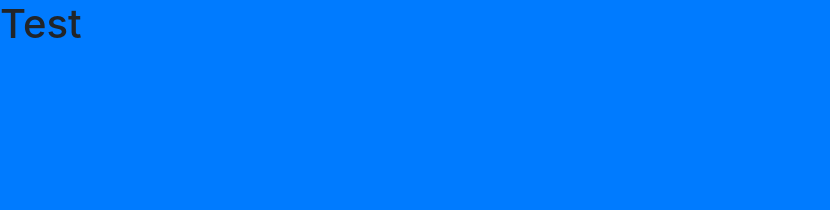
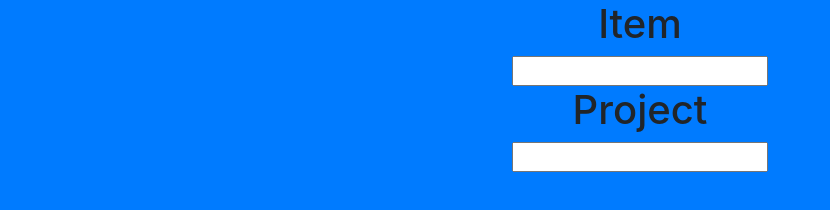
Before and after one commit to expjazz/toDOList, a website built with webpack: page src/template.html in a window 1280 px wide. Shown: the whole page, without its empty margins (0-830 px from the left). Built offline with nearby package versions, Linux system fonts and the light colour scheme.

Commit message:
add initial template for mainPage

```diff
--- a/src/template.html
+++ b/src/template.html
@@ -6,6 +6,31 @@
     <title>To Do list</title>
   </head>
   <body class="bg-primary">
-    <h1>Test</h1>
+    <div class="container">
+      <div class="row">
+        <div class="col-9 mx-auto text-center">
+          <h1 class="h1">Item</h1>
+        </div>
+      </div>
+      <div class="row">
+        <div class="col-9 mx-auto text-center">
+          <div class="inputContainer">
+            <input type="text" />
+          </div>
+        </div>
+      </div>
+      <div class="row">
+        <div class="col-9 mx-auto text-center">
+          <h1 class="h1">Project</h1>
+        </div>
+      </div>
+      <div class="row">
+        <div class="col-9 mx-auto text-center">
+          <div class="inputContainer">
+            <input type="text" />
+          </div>
+        </div>
+      </div>
+    </div>
   </body>
 </html>
```
Also changed, not shown: src/mainFile.js (added).
